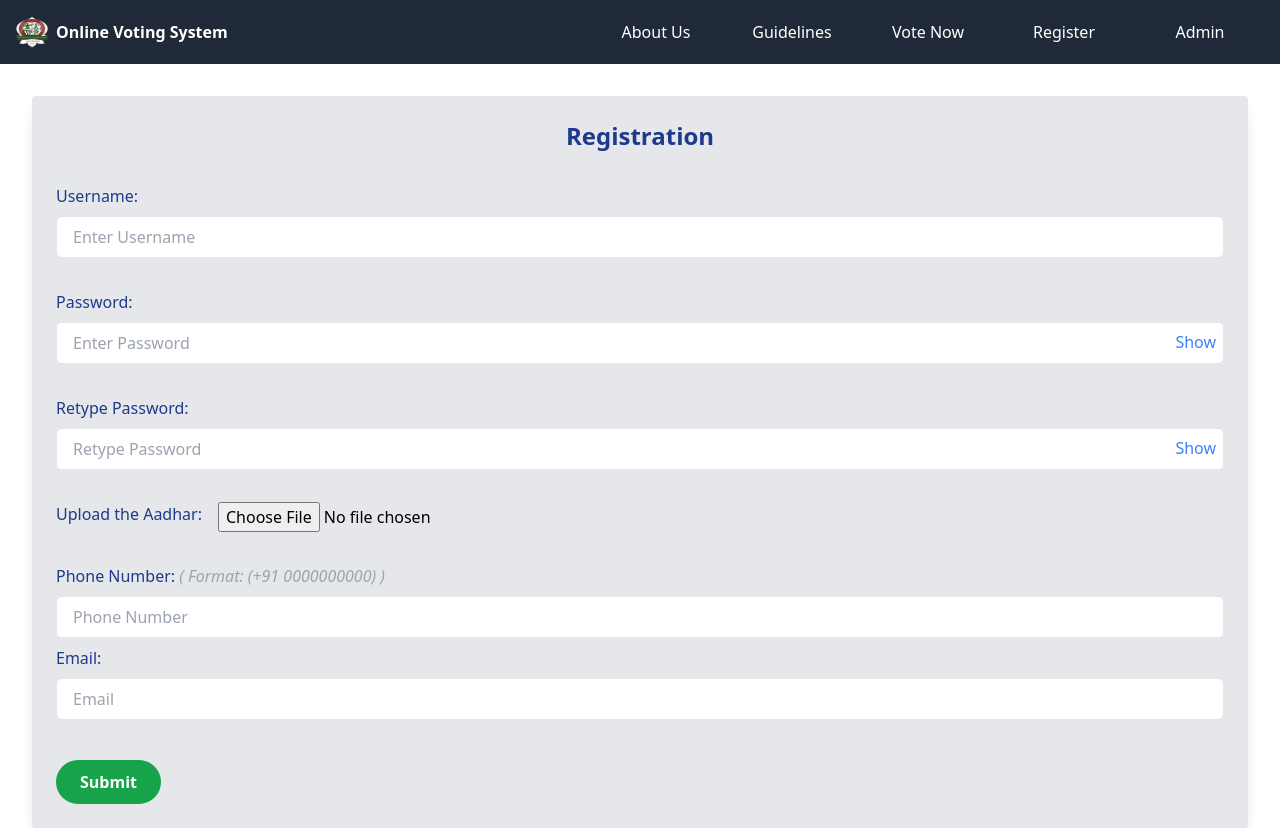
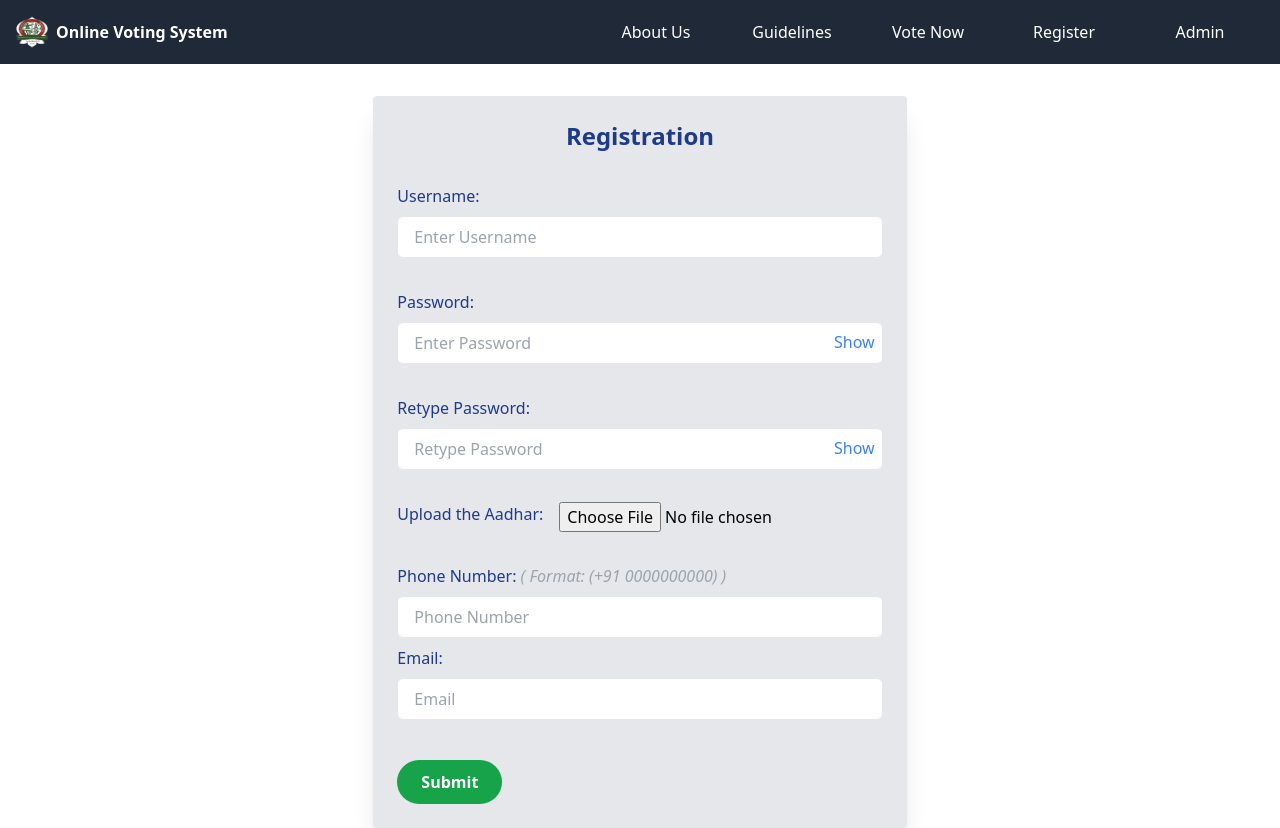
Before and after one commit to mohithchintu/Project_voting, a React (Create React App) app in the folder voting_app/: page /register in a window 1280 px wide. Shown: the top 828 px of the page. Built offline with nearby package versions, Linux system fonts and the light colour scheme.

Commit message:
Changed the registration page

```diff
--- a/voting_app/src/subpages/register.js
+++ b/voting_app/src/subpages/register.js
@@ -115,7 +115,8 @@ function Register() {
     return (
         <>
             <Navbar />
-            <div className="m-8 bg-gray-200 p-6 rounded shadow-lg">
+            <div className="m-8 w-5/12 bg-gray-200 p-6 rounded shadow-xl mx-auto">
+
                 <h1 className="text-center text-2xl font-bold text-blue-900 mb-8">
                     Registration
                 </h1>
```
